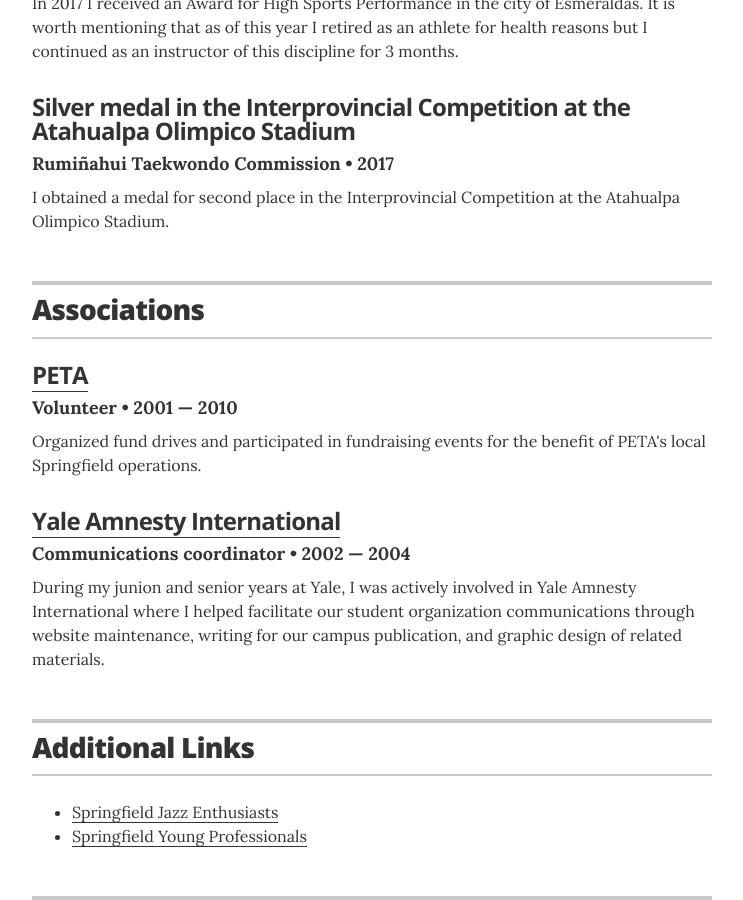
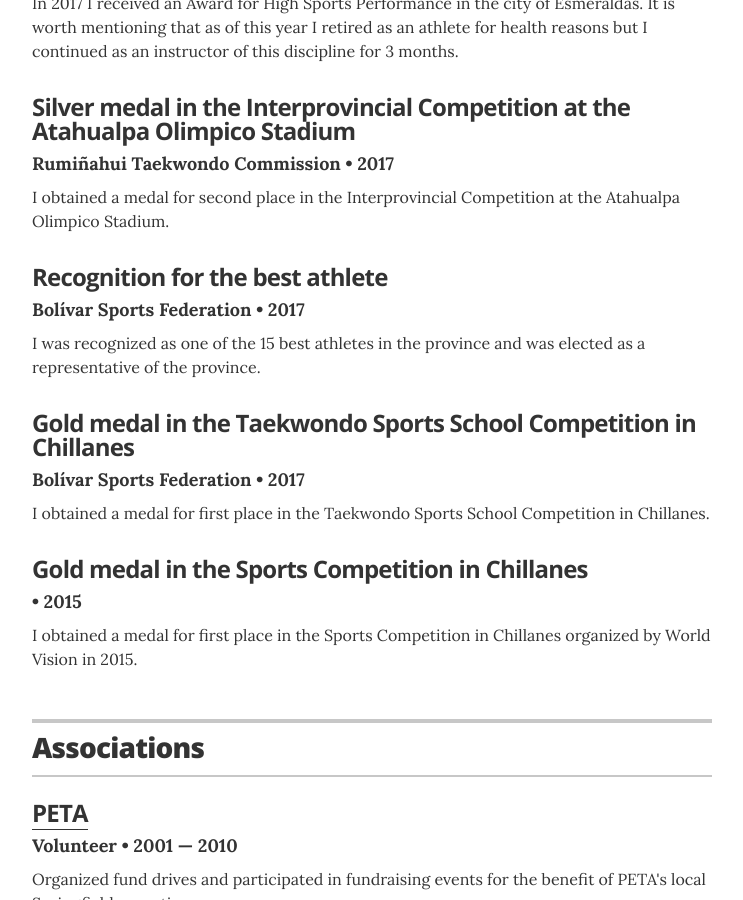
Before and after one commit to oswa33/oswa33.github.io, a Jekyll site: the page built from index.html, in a window 1280 px wide and 900 px high, scrolled down 2465 px. Shown: the whole window, without its empty margins (268-1011 px from the left). Built offline with Jekyll 4.4.1, drawn with Linux system fonts in a browser that asks for light colours.

Commit message:
reconocimientos

```diff
--- a/_data/recognitions.yml
+++ b/_data/recognitions.yml
@@ -8,3 +8,18 @@
   organization: Rumiñahui Taekwondo Commission
   year: 2017
   summary: I obtained a medal for second place in the Interprovincial Competition at the Atahualpa Olimpico Stadium.
+
+- award: Recognition for the best athlete
+  organization: Bolívar Sports Federation
+  year: 2017
+  summary: I was recognized as one of the 15 best athletes in the province and was elected as a representative of the province.
+
+- award: Gold medal in the Taekwondo Sports School Competition in Chillanes
+  organization: Bolívar Sports Federation
+  year: 2017
+  summary: I obtained a medal for first place in the Taekwondo Sports School Competition in Chillanes.
+
+- award: Gold medal in the Sports Competition in Chillanes
+  organisation: World Vision
+  year: 2015
+  summary: I obtained a medal for first place in the Sports Competition in Chillanes organized by World Vision in 2015.
```
